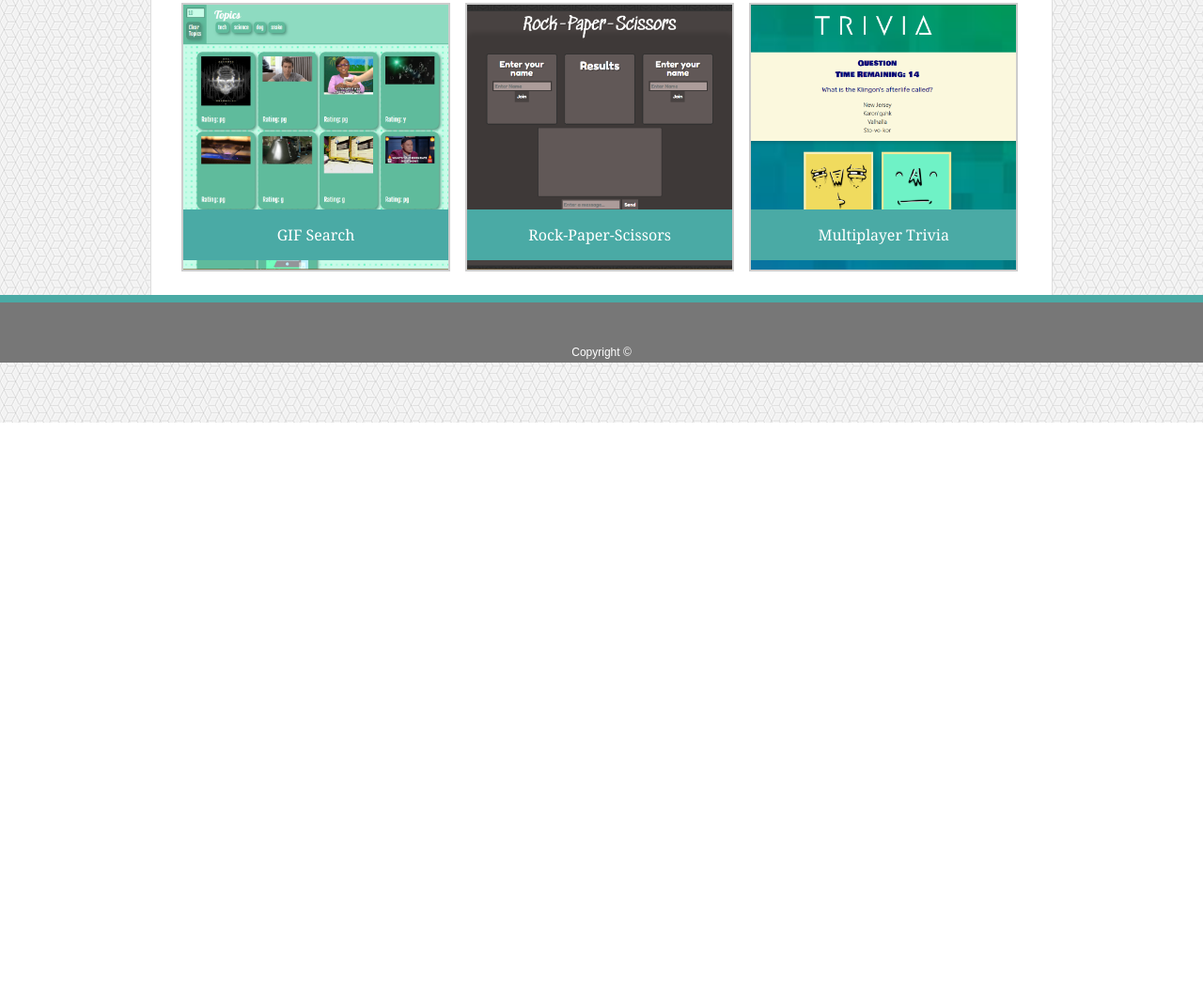
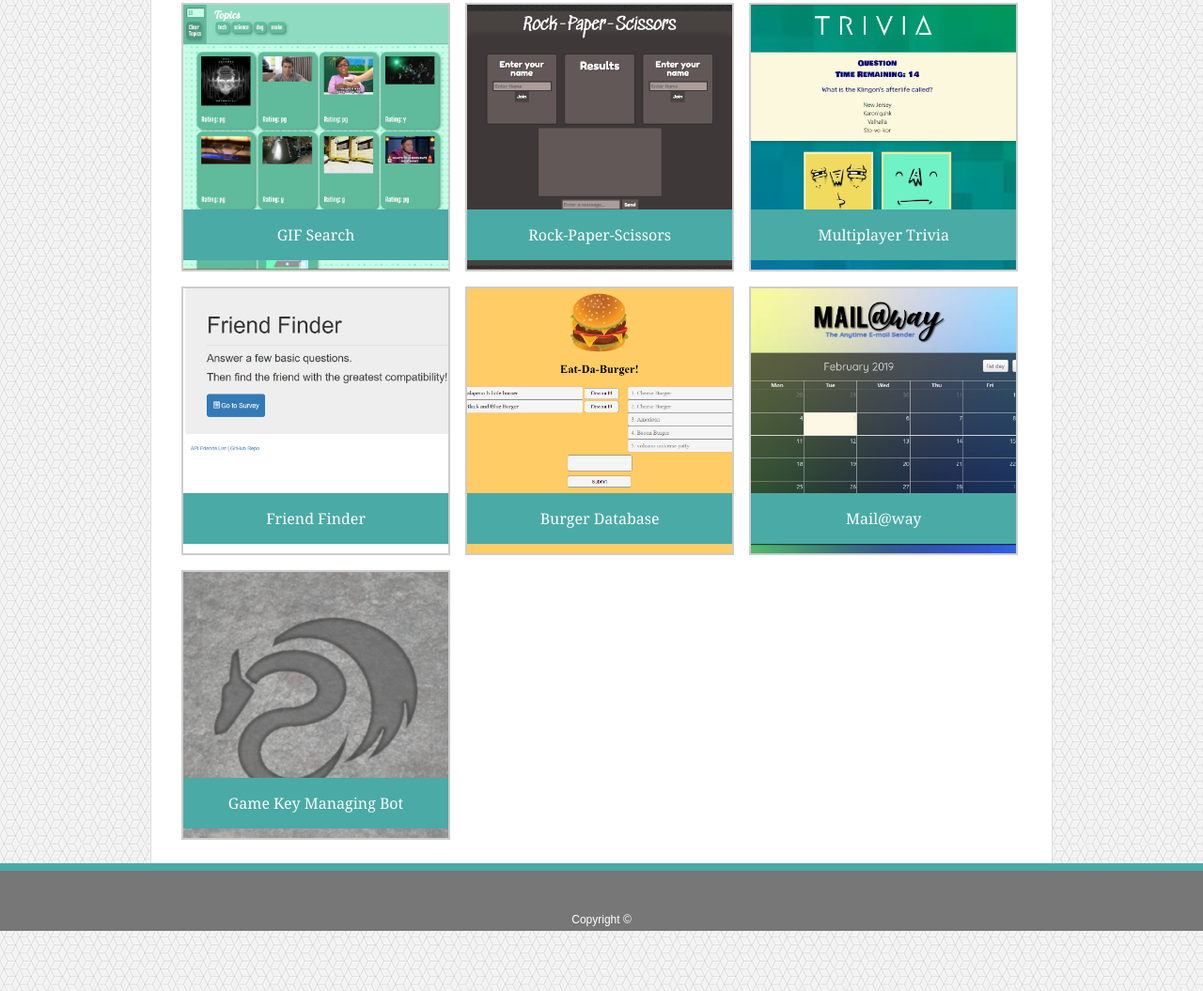
Before and after one commit to dragon1freak/dragon1freak.github.io, a plain HTML site: page portfolio.html in a window 1280 px wide. Shown: the part 585-1640 px from the top of the page at 94% size. Before the commit the page ends 1035 px from the top, so only its background shows below. Drawn offline with nearby package versions, Linux system fonts and the light colour scheme.

Commit message:
Added recent projects to portfolio

```diff
--- a/portfolio.html
+++ b/portfolio.html
@@ -62,6 +62,30 @@
                                 <div class="img_text"><p>Multiplayer Trivia</p></div>
                             </div>
                         </a>
+                        <a href="https://findsomefriendswithme.herokuapp.com/">
+                            <div class="img_container">
+                                <img src="assets/images/friendFinderPNG.PNG" alt="Friend Finder" height="100%">
+                                <div class="img_text"><p>Friend Finder</p></div>
+                            </div>
+                        </a>
+                        <a href="https://polar-stream-16476.herokuapp.com/">
+                            <div class="img_container">
+                                <img src="assets/images/burger.PNG" alt="Burger Organizer" height="100%">
+                                <div class="img_text"><p>Burger Database</p></div>
+                            </div>
+                        </a>
+                        <a href="https://mailaway.herokuapp.com/">
+                            <div class="img_container">
+                                <img src="assets/images/mailAway.PNG" alt="Mail mailAway" height="100%">
+                                <div class="img_text"><p>Mail@way</p></div>
+                            </div>
+                        </a>
+                        <a href="https://github.com/james-ritchey/TheWyvern">
+                            <div class="img_container">
+                                <img src="assets/images/dragonBOT.jpg" alt="The Wyvern Game Key Bot" height="100%">
+                                <div class="img_text"><p>Game Key Managing Bot</p></div>
+                            </div>
+                        </a>
                     </div>
                     <div id="personal-projects" style="display: none">
                         <div class="img_container">
```
Also changed, not shown: assets/images/burger.PNG (added), assets/images/dragonBOT.jpg (added), assets/images/friendFinderPNG.PNG (added), assets/images/mailAway.PNG (added).
